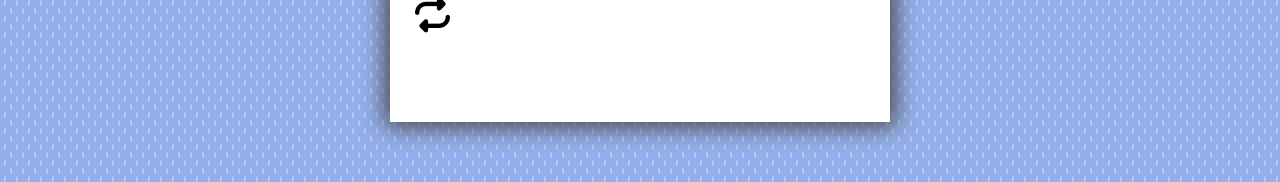
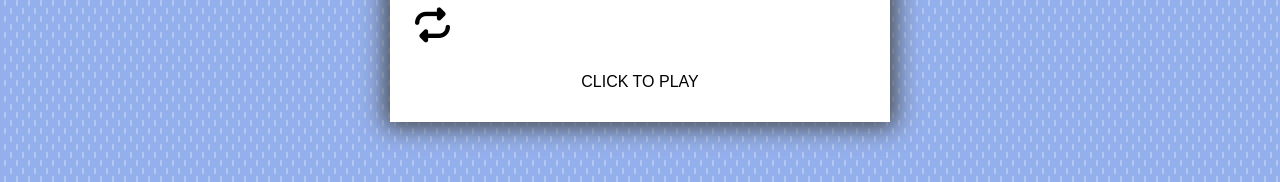
Before and after one commit to Ameer2000Mzori/Rock-Paper-Scissors, a website built with webpack: page src/index.html in a window 1280 px wide. Shown: the part 528-710 px from the top of the page. Built offline with nearby package versions, Linux system fonts and the light colour scheme; a web font is replaced by a local one.

Commit message:
added new futures

```diff
--- a/src/index.html
+++ b/src/index.html
@@ -52,6 +52,9 @@
           <i class="fa-solid fa-repeat"></i>
           </button>
         </div>
+        <div class="bottom-text">
+          <div class="text-lose-win">CLICK TO PLAY</div>
+        </div>
       </div>
     </header>
     <script src="index.js"></script>
--- a/src/index.js
+++ b/src/index.js
@@ -8,8 +8,8 @@ const PcGameBtnWrapper = document.querySelectorAll(".Pc-game-Btn-Wrapper")[0];
 function randNum(e) {
   // player functions
   const playerScore = e.target.id;
-
   playerBtnWrapper.children[playerScore].classList.add("active");
+  playerBtnWrapper.classList.add("active");
   console.log("Player Point : ", playerScore);
 
   // pc functions
@@ -17,7 +17,7 @@ function randNum(e) {
   console.log(PcGameBtnWrapper.children[randNum]);
   PcGameBtnWrapper.children[randNum].classList.add("active");
 
-  // game functions
+  // game logic
   console.log("PC Point : ", randNum);
   if (playerScore > randNum) {
     console.log("payer won");
--- a/src/style.scss
+++ b/src/style.scss
@@ -114,6 +114,10 @@ body {
             color: #94b0ec;
           }
         }
+
+        .player-Btn-Wrapper.active {
+          pointer-events: none;
+        }
       }
       .Pc-Wrapper {
         width: 100%;
@@ -156,6 +160,7 @@ body {
       text-align: start;
       align-items: start;
       justify-content: start;
+      padding-top: 10px;
       height: 10%;
       width: 90%;
 
@@ -173,6 +178,14 @@ body {
         border-left: 0;
         border-right: 0;
       }
+    }
+    .bottom-text {
+      display: flex;
+      height: 10%;
+      width: 90%;
+      text-align: center;
+      align-items: center;
+      justify-content: space-evenly;
     }
   }
 
```
Also changed, not shown: src/style.css, 1 other file.
